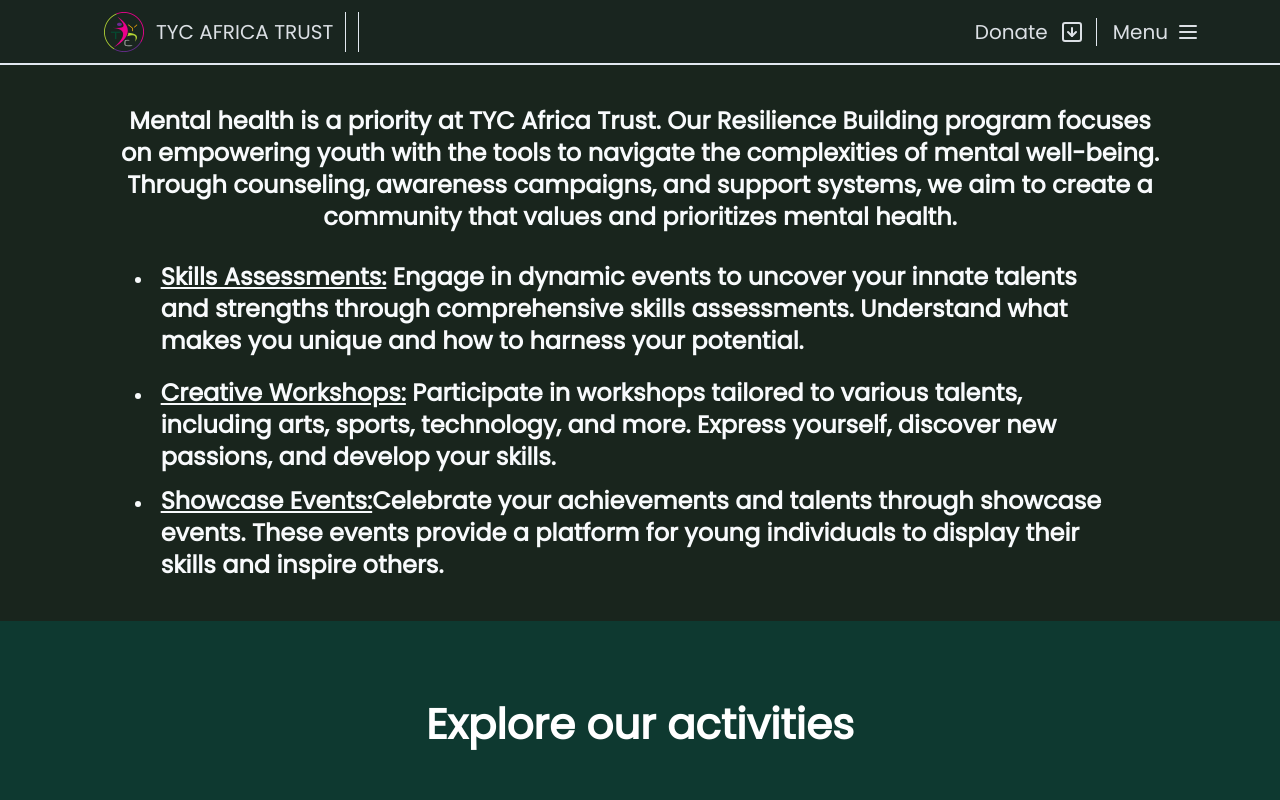
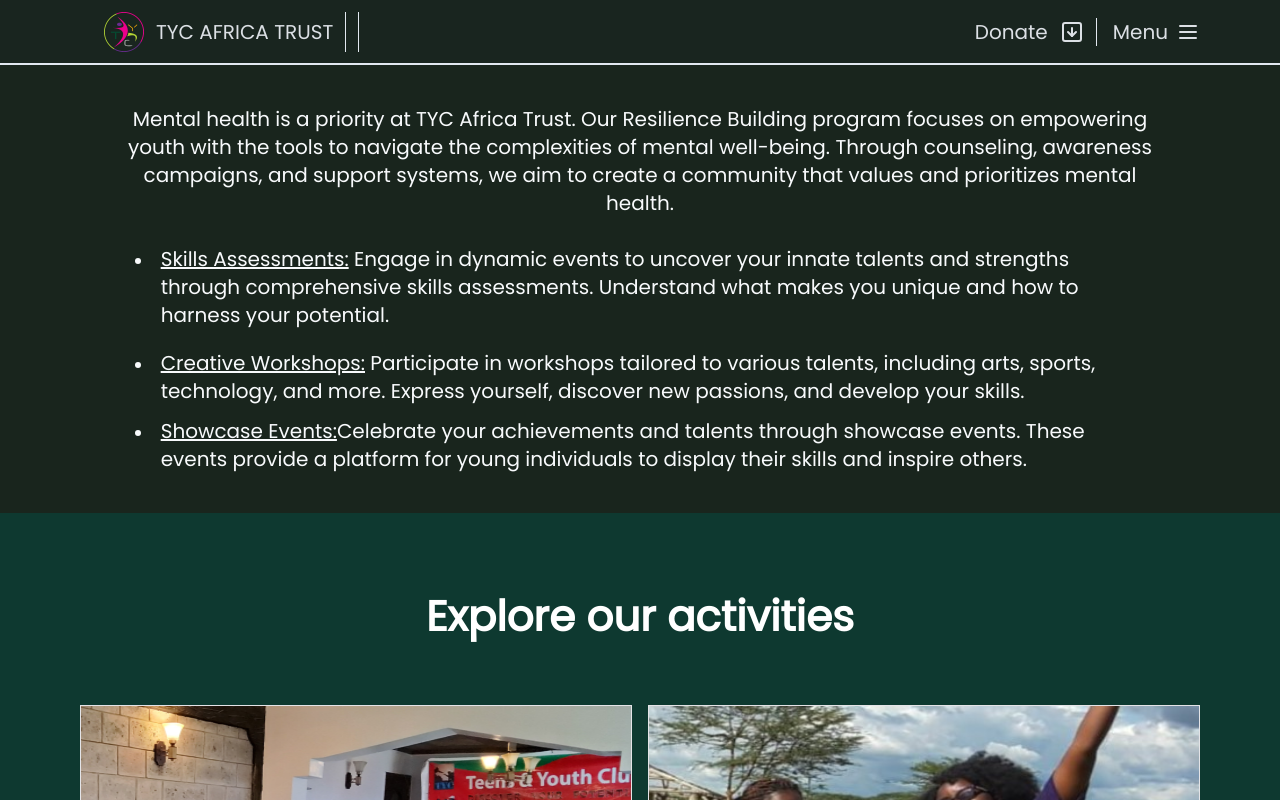
Before and after one commit to BabaMboga/TYC-main, a Next.js app: page /how-we-help/resilience-building in a window 1280 px wide. Shown: the top 800 px of the page. Built offline with nearby package versions, Linux system fonts and the light colour scheme.

Commit message:
added community outreach and reselience building

```diff
--- a/components/how-we-help/OpportunitiesCard1.tsx
+++ b/components/how-we-help/OpportunitiesCard1.tsx
@@ -118,7 +118,7 @@ const OpportunitiesCard1 = ({}) => {
                 <div className=" gap-4 py-4 pr-2 ">
                   <div className=" ">
                     <div className="text-base font-medium leading-tight tracking-wide underline flex justify-between w-full">
-                      <Link className="flex" href={"/how-we-help"}>
+                      <Link className="flex" href={"/how-we-help/resilience-building"}>
                         Learn more <Icons.right />
                       </Link>
                     </div>
@@ -158,7 +158,7 @@ const OpportunitiesCard1 = ({}) => {
                 <div className=" gap-4 py-4 pr-2 ">
                   <div className=" ">
                     <div className="text-base font-medium leading-tight tracking-wide underline flex justify-between w-full">
-                      <Link className="flex" href={"/how-we-help"}>
+                      <Link className="flex" href={"/how-we-help/community-outreach"}>
                         Learn more <Icons.right />
                       </Link>
                     </div>
--- a/components/how-we-help/community-outreach/HeroText.tsx
+++ b/components/how-we-help/community-outreach/HeroText.tsx
@@ -6,7 +6,7 @@ const HeroText = () => {
     <div className="flex flex-col items-center gap-4 px-3 md:px-14 py-10 bg-[#19251D] text-slate-50">
 
       <div className="flex items-center md:px-12">
-        <p className="text-2xl font-semibold text-center md:px-2">
+        <p className="text-xl font-normal text-center md:px-2">
         TYC Africa Trust is committed to being a positive force in communities. Our
 Community Outreach program focuses on corporate social responsibility (CSR)
 initiatives, environmental conservation, and support for the disadvantaged. We
@@ -18,21 +18,21 @@ actively contribute to societal well-being
       <div className=" flex flex-col place-content-center items-center md:px-12 w-11/12">
         <ul className="list-outside list-disc ">
           <li>
-          <p className="text-2xl font-semibold py-2 md:px-2">
+          <p className="text-xl font-normal py-2 md:px-2">
           <Link href={'/'} className="underline">Environmental Conservation:</Link> Engage in initiatives that promote
 environmental sustainability and address critical issues such as climate
 change. Join us in protecting and preserving our planet
         </p>
           </li>
           <li>
-          <p className="text-2xl font-semibold  py-3 md:px-2">
+          <p className="text-xl font-normal  py-3 md:px-2">
           <Link href={'/'} className="underline">Community Development Projects:</Link> Collaborate with communities to
 implement projects that enhance infrastructure, education, healthcare, and
 access to clean water. Make a tangible impact on people&apos;s lives
         </p>
           </li>
           <li>
-          <p className="text-2xl font-semibold  md:px-2">
+          <p className="text-xl font-normal  md:px-2">
           <Link href={'/'} className="underline">Support for the vulnerable:</Link>Contribute to initiatives supporting children&apos;s
 homes, the elderly, and orphanages. TYC Africa Trust believes in creating a
 compassionate society where everyone has the opportunity to thrive
--- a/components/how-we-help/resilience-building/HeroText.tsx
+++ b/components/how-we-help/resilience-building/HeroText.tsx
@@ -6,7 +6,7 @@ const HeroText = () => {
     <div className="flex  flex-col items-center gap-5 px-3 md:px-14 py-10 bg-[#19251D] text-slate-50">
 
       <div className="flex items-center md:px-12">
-        <p className="text-2xl font-semibold text-center md:px-2">
+        <p className="text-xl font-normal text-center md:px-2">
         Mental health is a priority at TYC Africa Trust. Our Resilience Building program focuses on empowering youth with the tools to navigate the complexities of mental well-being. Through counseling, awareness campaigns, and support systems, we aim to create a community that values and prioritizes mental health.
          </p>
 
@@ -15,17 +15,17 @@ const HeroText = () => {
       <div className=" flex flex-col  items-center md:px-12 w-11/12">
         <ul className="list-outside list-disc ">
           <li>
-          <p className="text-2xl font-semibold py-2 md:px-2">
+          <p className="text-xl font-normal py-2 md:px-2">
           <Link href={'/'} className="underline">Skills Assessments:</Link> Engage in dynamic events to uncover your innate talents and strengths through comprehensive skills assessments. Understand what makes you unique and how to harness your potential.
         </p>
           </li>
           <li>
-          <p className="text-2xl font-semibold  py-3 md:px-2">
+          <p className="text-xl font-normal  py-3 md:px-2">
           <Link href={'/'} className="underline">Creative Workshops:</Link> Participate in workshops tailored to various talents, including arts, sports, technology, and more. Express yourself, discover new passions, and develop your skills.
         </p>
           </li>
           <li>
-          <p className="text-2xl font-semibold  md:px-2">
+          <p className="text-xl font-normal  md:px-2">
           <Link href={'/'} className="underline">Showcase Events:</Link>Celebrate your achievements and talents through showcase events. These events provide a platform for young individuals to display their skills and inspire others.
         </p>
           </li>
```
